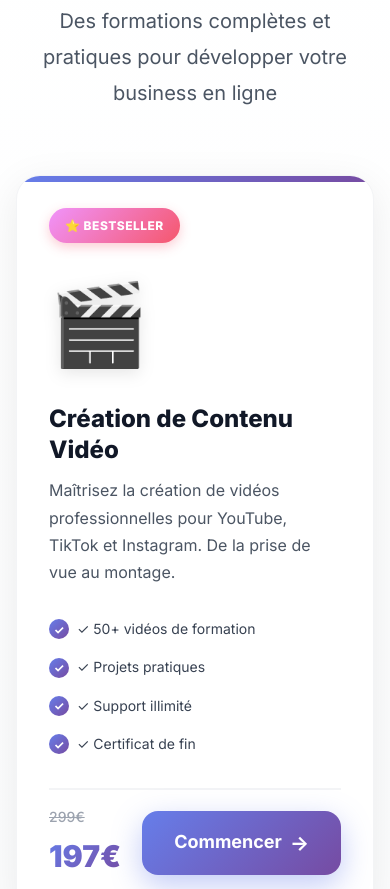
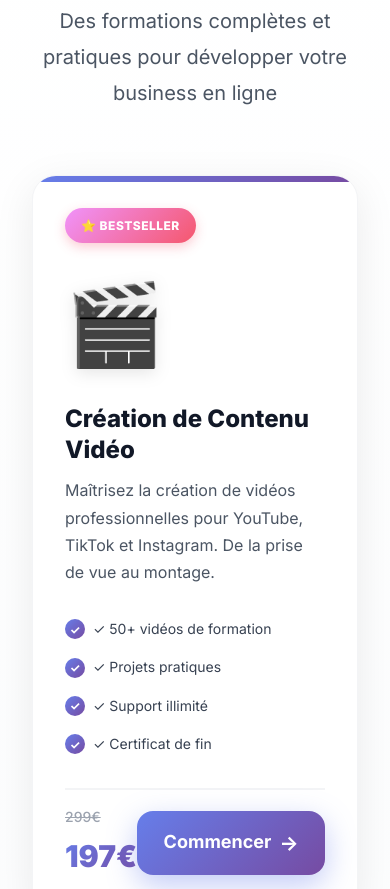
Before and after one commit to jeanpaul329/LIBERT-BUSINESS-ACADEMY, a website: page index.html in a window 390 px wide. Shown: the part 1135-2024 px from the top of the page. Drawn offline with nearby package versions, Linux system fonts and the light colour scheme; files whose address does not match are found by name.

Commit message:
Update formations section styles for responsiveness

```diff
--- a/style.css
+++ b/style.css
@@ -561,17 +561,51 @@ button {
 }
 
 /* ============================================ */
-/* FORMATIONS SECTION - VERSION PREMIUM */
+/* FORMATIONS SECTION - VERSION CORRIGÉE POUR 8+ FORMATIONS */
 /* ============================================ */
 .formations {
     background: linear-gradient(180deg, #ffffff 0%, #f8fafc 100%);
 }
 
+.formations .container {
+    max-width: 1600px;
+    padding: 0 2rem;
+}
+
 .formations__grid {
     display: grid;
-    grid-template-columns: repeat(auto-fit, minmax(340px, 1fr));
-    gap: var(--spacing-xl);
+    grid-template-columns: repeat(auto-fill, minmax(300px, 1fr));
+    gap: 2rem;
     margin-bottom: var(--spacing-2xl);
+    width: 100%;
+}
+
+/* Pour les très grands écrans - 4 colonnes */
+@media screen and (min-width: 1400px) {
+    .formations__grid {
+        grid-template-columns: repeat(4, 1fr);
+    }
+}
+
+/* Pour les écrans moyens - 3 colonnes */
+@media screen and (min-width: 1024px) and (max-width: 1399px) {
+    .formations__grid {
+        grid-template-columns: repeat(3, 1fr);
+    }
+}
+
+/* Pour les tablettes - 2 colonnes */
+@media screen and (min-width: 768px) and (max-width: 1023px) {
+    .formations__grid {
+        grid-template-columns: repeat(2, 1fr);
+    }
+}
+
+/* Pour les mobiles - 1 colonne */
+@media screen and (max-width: 767px) {
+    .formations__grid {
+        grid-template-columns: 1fr;
+    }
 }
 
 .formation-card {
@@ -583,6 +617,8 @@ button {
     position: relative;
     overflow: hidden;
     border: 1px solid var(--gray-100);
+    width: 100%;
+    max-width: 100%;
 }
 
 .formation-card::before {
```
